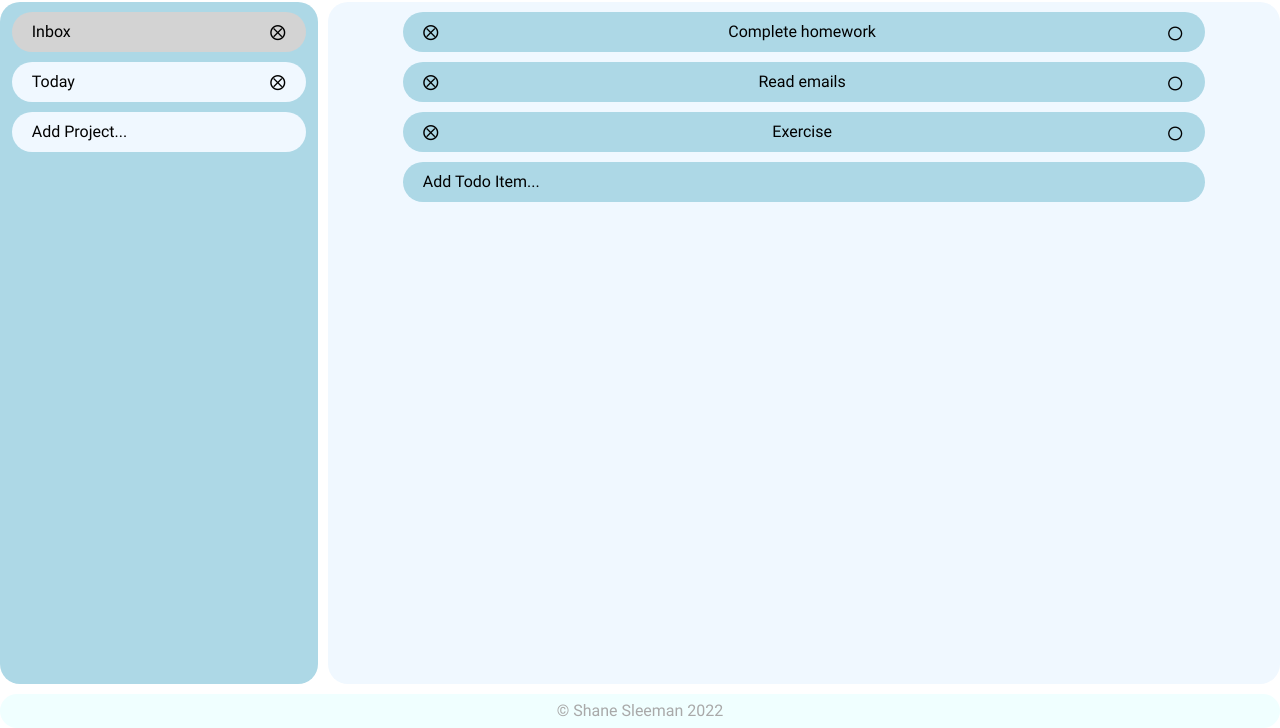
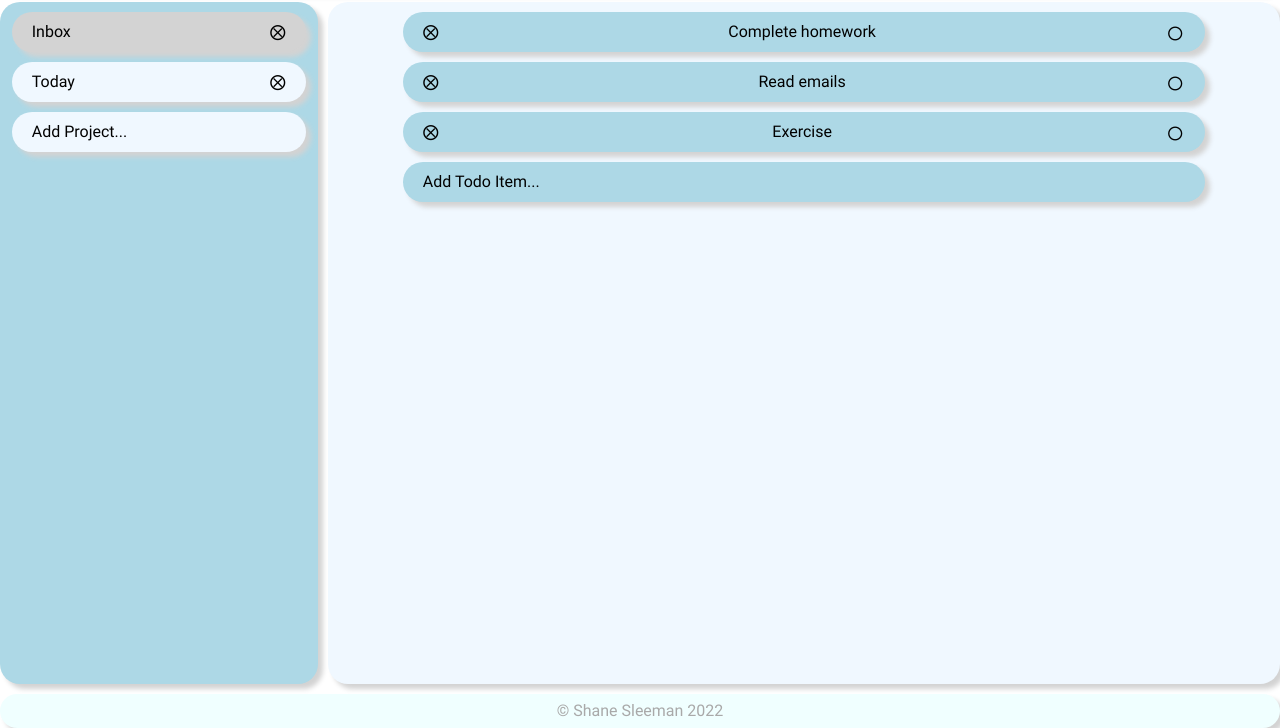
Before and after one commit to shaneSleeman/todo-list-webpack, a website built with webpack: page dist/index.html in a window 1280 px wide. Shown: the part 72-800 px from the top of the page. Built offline with Linux system fonts and the light colour scheme.

Commit message:
Add shadows

```diff
--- a/src/style.css
+++ b/src/style.css
@@ -17,6 +17,10 @@ body {
 .header, .footer {
     height: 75px;
     border-radius: 20px;
+}
+
+.header, .footer, .projects, .cards, .project-line {
+    box-shadow: 5px 5px 5px lightgrey;
 }
 
 .header {
```
Also changed, not shown: dist/index.bundle.js, dist/index.html.
